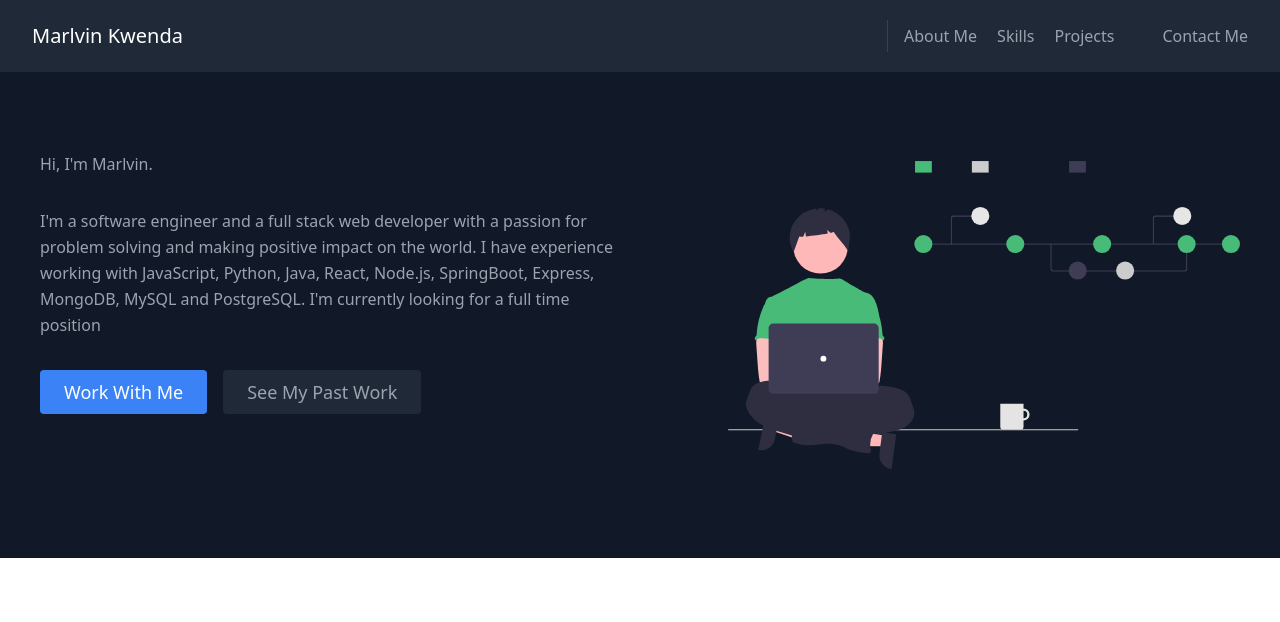
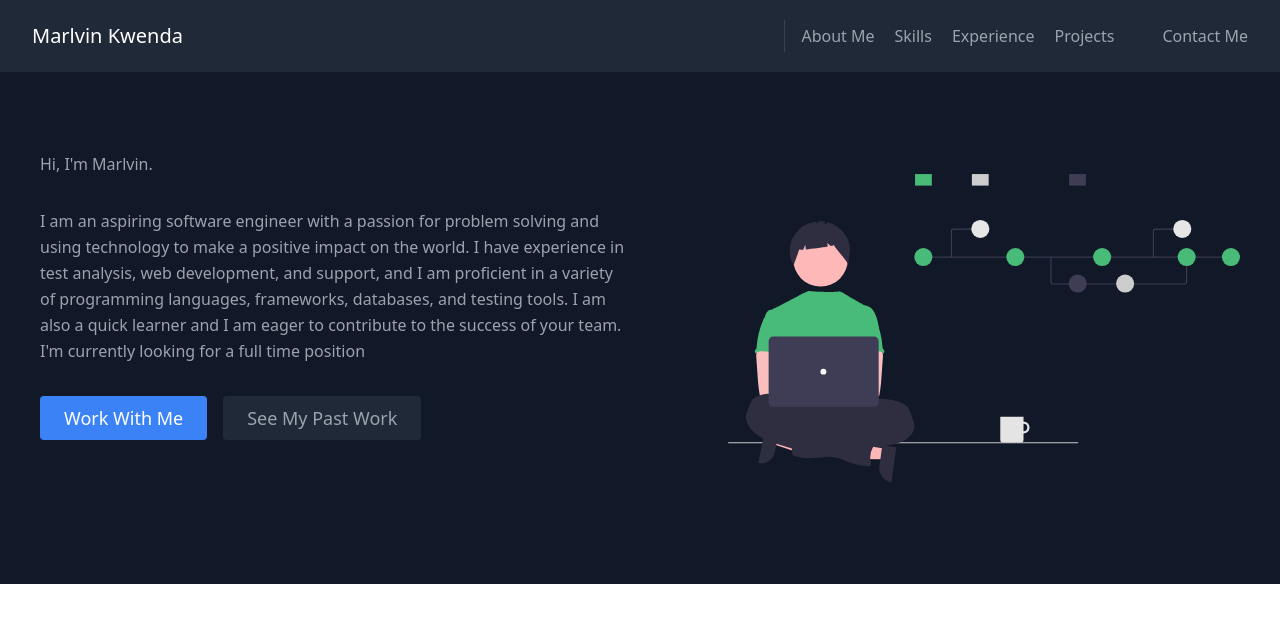
Before and after one commit to vinnywalker96/portfolio, a React (Vite) app: page / in a window 1280 px wide. Shown: the top 622 px of the page. Built offline with nearby package versions, Linux system fonts and the light colour scheme.

Commit message:
Add Nav and About

```diff
--- a/src/components/About.jsx
+++ b/src/components/About.jsx
@@ -9,8 +9,10 @@ function About() {
                 Hi, I'm Marlvin.
                 <b className='mb-8 leading-relaxed'/>
                 <p className='mb-8 leading-relaxed'>
-                I'm a software engineer and a full stack web developer with a passion for problem solving and making  positive impact on the world.
-                I have experience working with JavaScript, Python, Java, React, Node.js, SpringBoot, Express, MongoDB, MySQL and PostgreSQL.
+                I am an aspiring software engineer with a passion for problem solving and using technology to make a positive impact on the world.
+                I have experience in test analysis, web development, and support,
+                and I am proficient in a variety of programming languages, frameworks, databases, and testing tools. I am also a quick learner and I am eager to contribute to the success of your team.
+                <br/>
                 I'm currently looking for a full time position
                 </p>
                 <div className='flex justify-center'>
--- a/src/components/Navbar.jsx
+++ b/src/components/Navbar.jsx
@@ -11,6 +11,7 @@ function Navbar() {
           <nav className='md:ml-auto md:mr-4 md:py-1 md:pl-4 md:border-l md:border-gray-700 flex flex-wrap items-center text-base justify-center'>
             <a href='#about' className='mr-5 hover:text-white'>About Me</a>
             <a href='#skills' className='mr-5 hover:text-white'>Skills</a>
+            <a href='#experience' className='mr-5 hover:text-white'>Experience</a>
             <a href='#Projects' className='mr-5 hover:text-white'>Projects</a>
 
           </nav>
```
Also changed, not shown: public/coding.svg (renamed from coding.svg), src/components/Experience.jsx (added), src/components/Projects.jsx (added), src/components/Skills.jsx (added).
